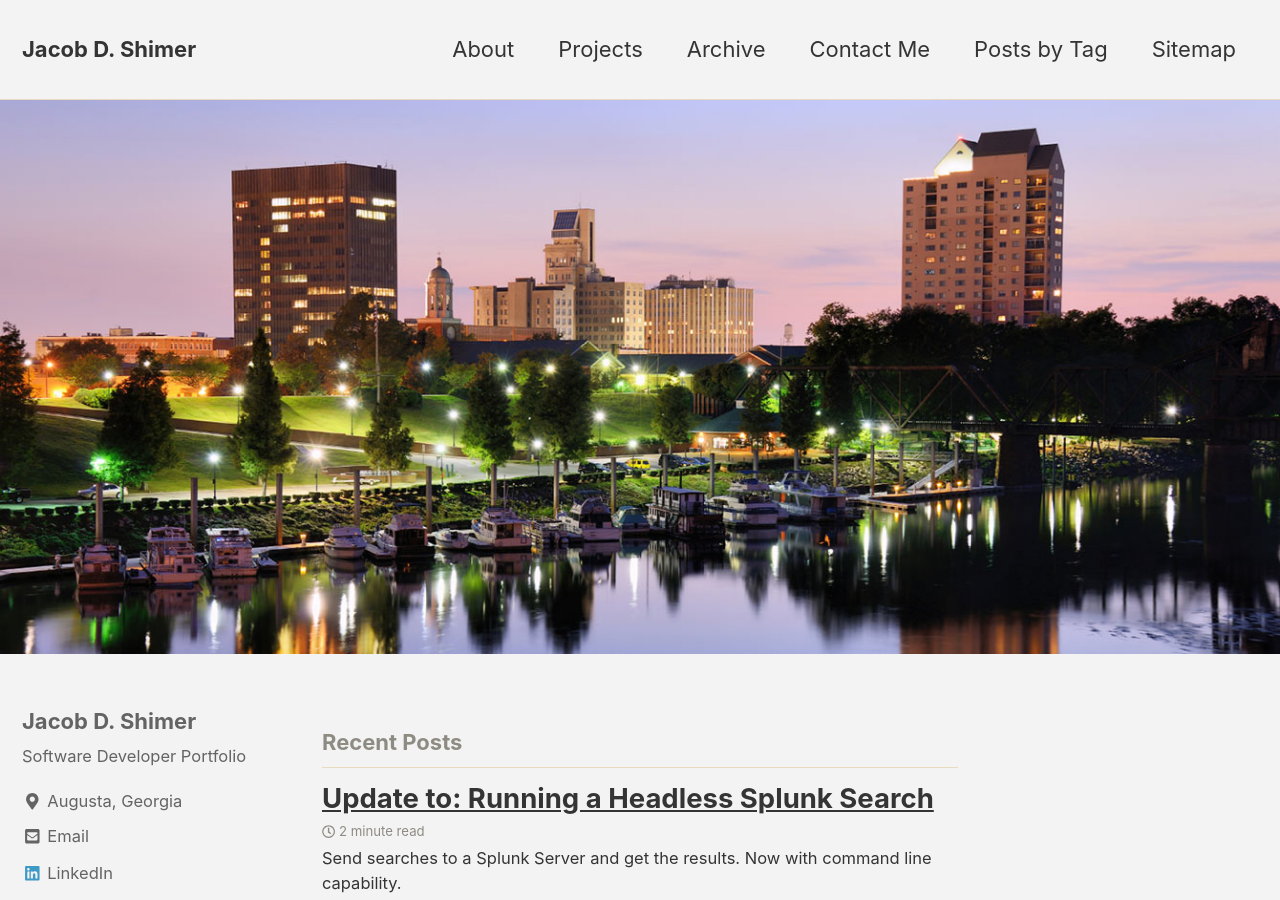
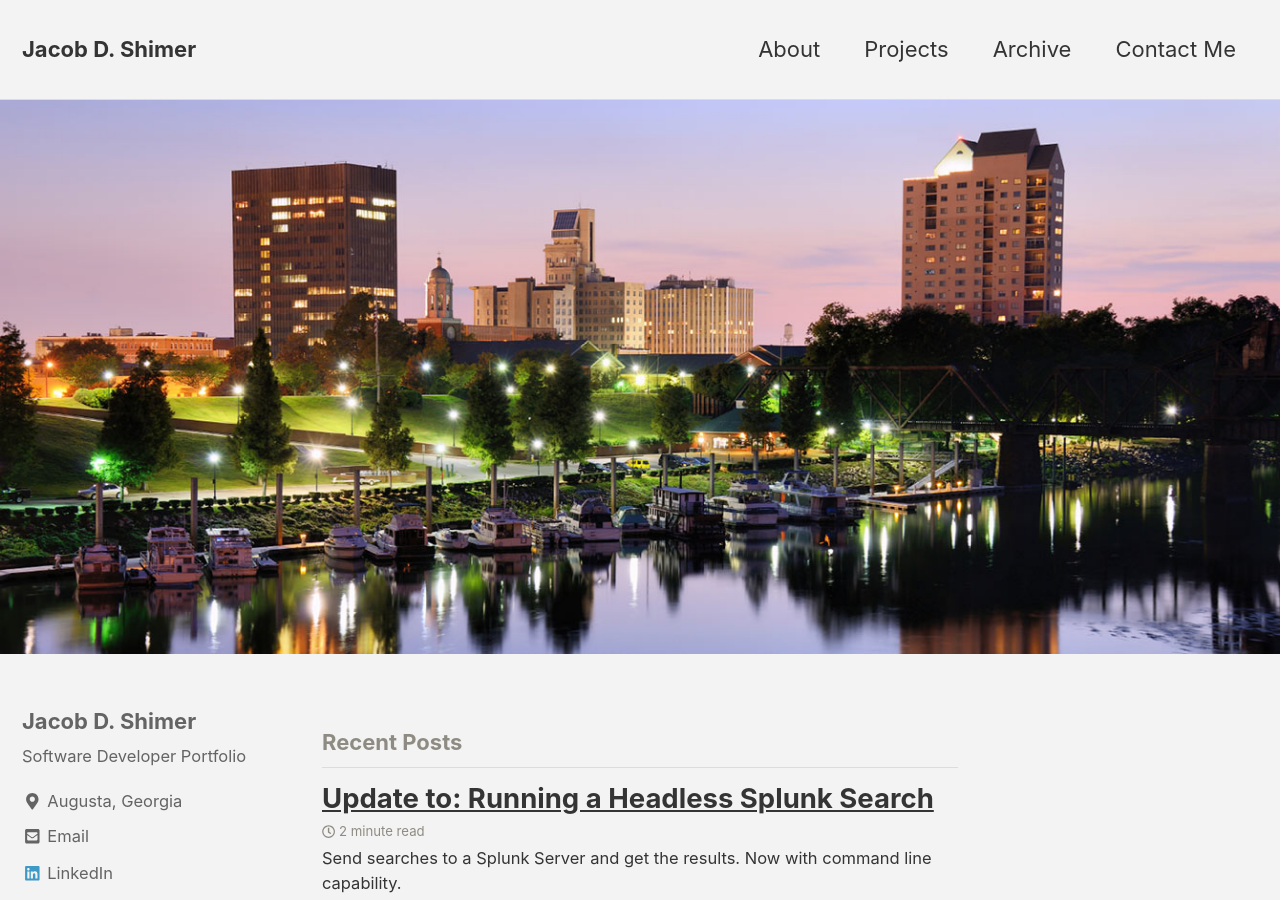
Before and after one commit to jacobdshimer/jacobdshimer.github.io, a Jekyll site: the page built from index.html, in a window 1280 px wide and 900 px high. Built offline with Jekyll 4.4.1, drawn with Linux system fonts in a browser that asks for light colours; nearby versions of some CDN libraries; the list of posts is cut into pages by our own code.

Commit message:
Liked the way "Posts by Tag" was layed out more then projects.md, so I merged the two together.

```diff
--- a/_data/navigation.yml
+++ b/_data/navigation.yml
@@ -8,10 +8,6 @@
     url: /year-archive/
   - title: "Contact Me"
     url: /contact/
-  - title: Posts by Tag
-    url: /tags/
-  - title: "Sitemap"
-    url: /sitemap/
   # - title: "About"
   #   url: https://mmistakes.github.io/minimal-mistakes/about/
   # - title: "Sample Posts"
--- a/_pages/bytag.md
+++ /dev/null
@@ -1,6 +0,0 @@
----
-title: "Posts by Tag"
-permalink: /tags/
-layout: tags
-author_profile: true
----
```
Also changed, not shown: _pages/projects.md (+1 -11 lines).
